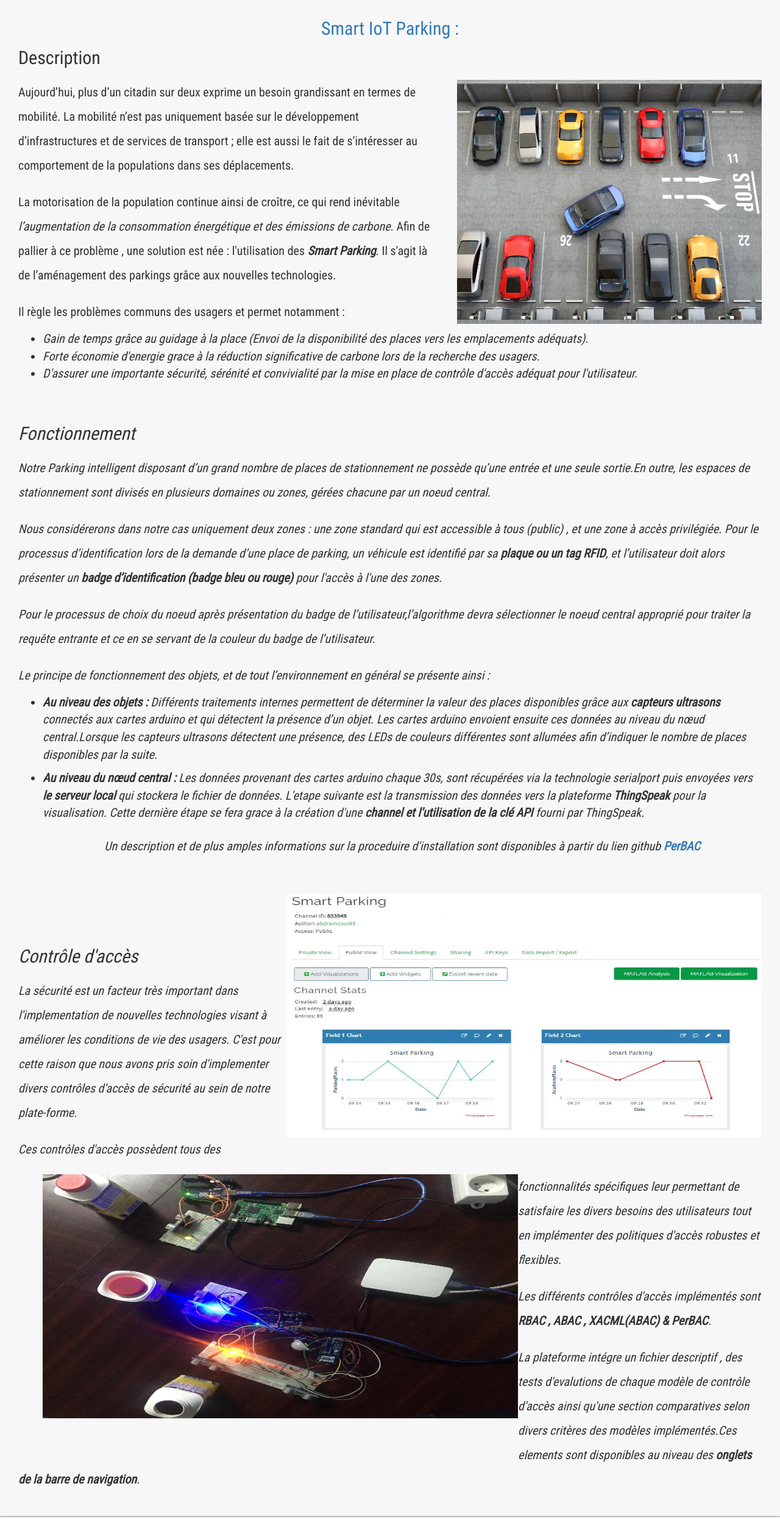
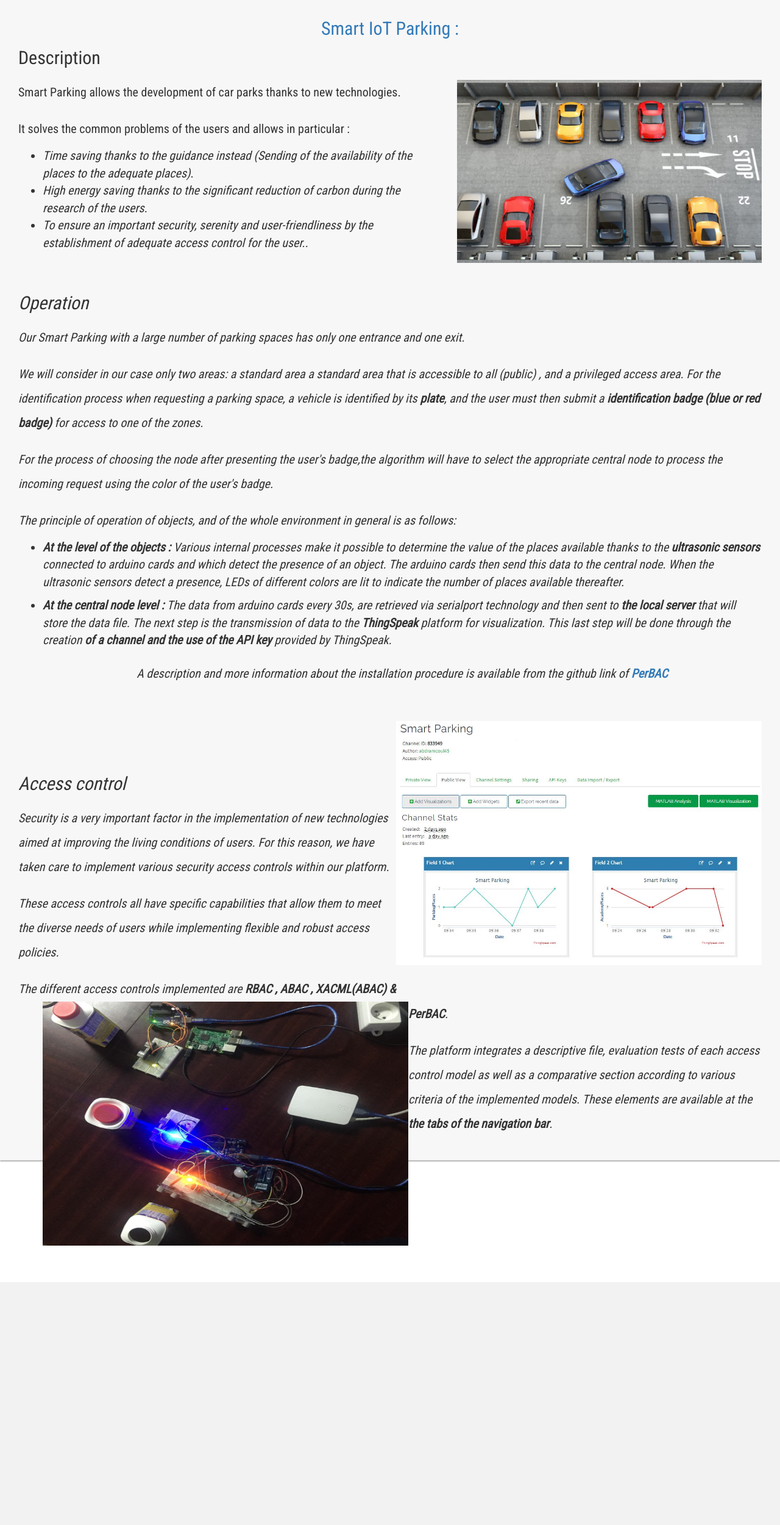
Before and after one commit to esalim/PerBAC, a PHP site: page /homepage.php in a window 1280 px wide. Shown: the part 65-2565 px from the top of the page at 61% size. After the commit the page ends 2167 px from the top, so only its background shows below. Run offline with PHP 8.4, Linux system fonts and the light colour scheme; some libraries are stand-ins or nearby versions.

Commit message:
Update homepage.php

```diff
--- a/benchmark/php/homepage.php
+++ b/benchmark/php/homepage.php
@@ -45,67 +45,63 @@
 
 <div class="login-form">
     <form action="homepage.php" method="post">
-        <h2 align="center"><a href="#Smart IoT Parking">Smart IoT Parking :</a></h2>
+       <h2 align="center"><a href="#Smart IoT Parking">Smart IoT Parking :</a></h2>
         <h2 id="description">Description</h2>
 
-<p><img src="../images/smartpark1.jpg" alt="Description" title="Description " style="float: right;width: 500px;height: 400px ; margin-left: 30px;"/></p>
+<p><img src="../images/smartpark1.jpg" alt="Description" title="Description " style="float: right;width: 500px;height: 300px ; margin-left: 30px;"/></p>
 
-<p>Aujourd’hui, plus d’un citadin sur deux exprime un besoin grandissant en termes de mobilité.
-La mobilité n’est pas uniquement basée sur le développement d’infrastructures et de services de transport ; elle est aussi le fait de s’intéresser au comportement de la populations dans ses déplacements.</p>
+<p>Smart Parking allows the development of car parks thanks to new technologies.</p>
 
-<p>La motorisation de la population continue ainsi de croître, ce qui rend inévitable <em>l’augmentation de la consommation énergétique et des émissions de carbone</em>.
-Afin de pallier à ce problème , une solution est née : l'utilisation des <strong><em>Smart Parking</em></strong>. Il s'agit là de l’aménagement des parkings grâce aux nouvelles technologies.</p>
-
-<p>Il règle les problèmes communs des usagers et permet notamment :</p>
+<p>It solves the common problems of the users and allows in particular : </p>
 
 <ul>
-<li><em>Gain de temps grâce au guidage à la place (Envoi de la disponibilité des places vers les emplacements adéquats)</em>.</li>
+<li><em>Time saving thanks to the guidance instead (Sending of the availability of the places to the adequate places)</em>.</li>
 
-<li><em>Forte économie d'energie grace à la réduction significative de carbone lors de la recherche des usagers</em>.</li>
+<li><em>High energy saving thanks to the significant reduction of carbon during the research of the users</em>.</li>
 
-<li><em>D'assurer une importante sécurité, sérénité et convivialité par la mise en place de contrôle d'accès adéquat pour l'utilisateur<em>.</li>
+<li><em>To ensure an important security, serenity and user-friendliness by the establishment of adequate access control for the user.<em>.</li>
 </ul>
 <br>
 <br>
-<h2 float ="right" id="fonctionnement">Fonctionnement</h2>
+<h2 float ="right" id="fonctionnement">Operation</h2>
 
-<p>Notre Parking intelligent disposant d’un grand nombre de places de stationnement ne possède qu’une entrée et une seule sortie.En outre, les espaces de stationnement sont
-divisés en plusieurs domaines ou zones, gérées chacune par un noeud central.</p>
+<p>Our Smart Parking with a large number of parking spaces has only one entrance and one exit.</p>
 
-<p>Nous considérerons dans notre cas uniquement deux zones : <em>une zone standard</em> qui est accessible à tous (public) , et <em>une zone à accès privilégiée</em>.
-Pour le processus d’identification lors de la demande d’une place de parking, un véhicule est identifié par sa <strong><em>plaque ou un tag RFID</em></strong>, et l’utilisateur doit alors présenter un
-<strong><em>badge d’identification (badge bleu ou rouge)</em></strong> pour l'accès à l'une des zones.</p>
+<p>We will consider in our case only two areas: <em>a standard area </em> a standard area that is accessible to all (public) , and <em>  a privileged access area</em>.
+For the identification process when requesting a parking space, a vehicle is identified by its <strong><em>plate</em></strong>, and the user must then submit a
+<strong><em>identification badge (blue or red badge)</em></strong> for access to one of the zones.</p>
 
-<p>Pour le processus de choix du noeud après présentation du badge de l’utilisateur,l’algorithme devra sélectionner le noeud central approprié pour traiter la requête entrante
-et ce en se servant de la couleur du badge de l’utilisateur.</p>
+<p>For the process of choosing the node after presenting the user's badge,the algorithm will have to select the appropriate central node to process the incoming request using the color of the user's badge.</p>
 
-<p>Le principe de fonctionnement des objets, et de tout l’environnement en général se présente ainsi :</p>
+<p>The principle of operation of objects, and of the whole environment in general is as follows: </p>
 
 <ul>
-<li><strong><em>Au niveau des objets :</em></strong> Différents traitements internes permettent de déterminer la valeur des places disponibles grâce aux <strong>capteurs ultrasons</strong> connectés aux cartes arduino et qui détectent la présence d’un objet. Les cartes arduino envoient ensuite ces données au niveau du nœud central.Lorsque les capteurs ultrasons détectent une présence, des LEDs de couleurs différentes sont allumées afin d’indiquer le nombre de places disponibles par la suite.</li>
+<li><strong><em>At the level of the objects : </em></strong> Various internal processes make it possible to determine the value of the places available thanks to the <strong>ultrasonic sensors</strong> connected to arduino cards and which detect the presence of an object. The arduino cards then send this data to the central node. When the ultrasonic sensors detect a presence, LEDs of different colors are lit to indicate the number of places available thereafter. </li>
 </ul>
 
+
 <ul>
-<li><strong><em>Au niveau du nœud central :</em></strong> Les données provenant des cartes arduino chaque 30s, sont récupérées via la technologie serialport puis envoyées vers <strong>le serveur local</strong> qui stockera le fichier de données. L'etape suivante est la transmission des données vers la plateforme <strong>ThingSpeak</strong> pour la visualisation. Cette dernière étape se fera grace à la création d'une <strong>channel et l'utilisation de la clé API</strong> fourni par ThingSpeak.</li>
-<p  align="center">Un description et de plus amples informations sur la proceduire d'installation sont disponibles à partir du lien github <a href="https://github.com/esalim/PerBAC"><strong><em>PerBAC</em></strong></a></p>
+<li><strong><em>At the central node level : </em></strong> The data from arduino cards every 30s, are retrieved via serialport technology and then sent to <strong>the local server</strong> that will store the data file. The next step is the transmission of data to the <strong>ThingSpeak</strong> platform for visualization. This last step will be done through the creation <strong> of a channel and the use of the API key</strong> provided by ThingSpeak.</li>
+<p  align="center">A description and more information about the installation procedure is available from the github link of <a href="https://github.com/esalim/PerBAC"><strong><em>PerBAC</em></strong></a></p>
     <br>
-    <p><img src="../images/smartpark2.jpg" alt="Traitement 1" title="Traitement 1 " style="float: right;width: 780px;height: 400px ; margin-right: 0px;margin-bottom:60px"/></p>
-<p><img src="../images/smartpark3.jpg" alt="Traitement 2" title="Traitement 2 " style="float: left;width: 780px;height: 400px ; margin-right: 0px;margin-bottom:60px"/></p>
+    <p><img src="../images/smartpark2.jpg" alt="Traitement 1" title="Traitement 1 " style="float: right;width: 600px;height: 400px ; margin-right: 0px;margin-bottom:60px"/></p>
+<p><img src="../images/smartpark3.jpg" alt="Traitement 2" title="Traitement 2 " style="float: left;width: 600px;height: 400px ; margin-right: 0px;margin-bottom:60px"/></p>
 </ul>
 
 
 <br>
 <br>
 <br>
-<h2 id="contrledaccs">Contrôle d'accès</h2>
+<h2 id="contrledaccs">Access control </h2>
 
-<p>La sécurité est un facteur très important dans l'implementation de nouvelles technologies visant à améliorer les conditions de vie des usagers. C'est pour cette raison que nous avons pris soin d'implementer divers contrôles d'accès de sécurité au sein de notre plate-forme.</p>
+<p>Security is a very important factor in the implementation of new technologies aimed at improving the living conditions of users. For this reason, we have taken care to implement various security access controls within our platform.</p>
 
-<p>Ces contrôles d'accès possèdent tous des fonctionnalités spécifiques leur permettant de satisfaire les divers besoins des utilisateurs tout en implémenter des politiques d'accès robustes et flexibles.</p>
+<p>These access controls all have specific capabilities that allow them to meet the diverse needs of users while implementing flexible and robust access policies.</p>
 
-<p>Les différents contrôles d'accès implémentés sont <strong><em>RBAC , ABAC , XACML(ABAC) &amp; PerBAC</em></strong>.</p>
+<p>The different access controls implemented are <strong><em>RBAC , ABAC , XACML(ABAC) &amp; PerBAC</em></strong>.</p>
 
-<p><em>La plateforme intégre un fichier descriptif , des tests d'evalutions de chaque modèle de contrôle d'accès ainsi qu'une section comparatives selon divers critères des modèles implémentés.Ces elements sont disponibles au niveau des <strong>onglets de la barre de navigation</strong></em>.</p>
+<p><em>The platform integrates a descriptive file, evaluation tests of each access control model as well as a comparative section according to various criteria of the implemented models. These elements are available at the
+ <strong>the tabs of the navigation bar</strong></em>.</p>
     </form>
 </div>
 </body>
```
